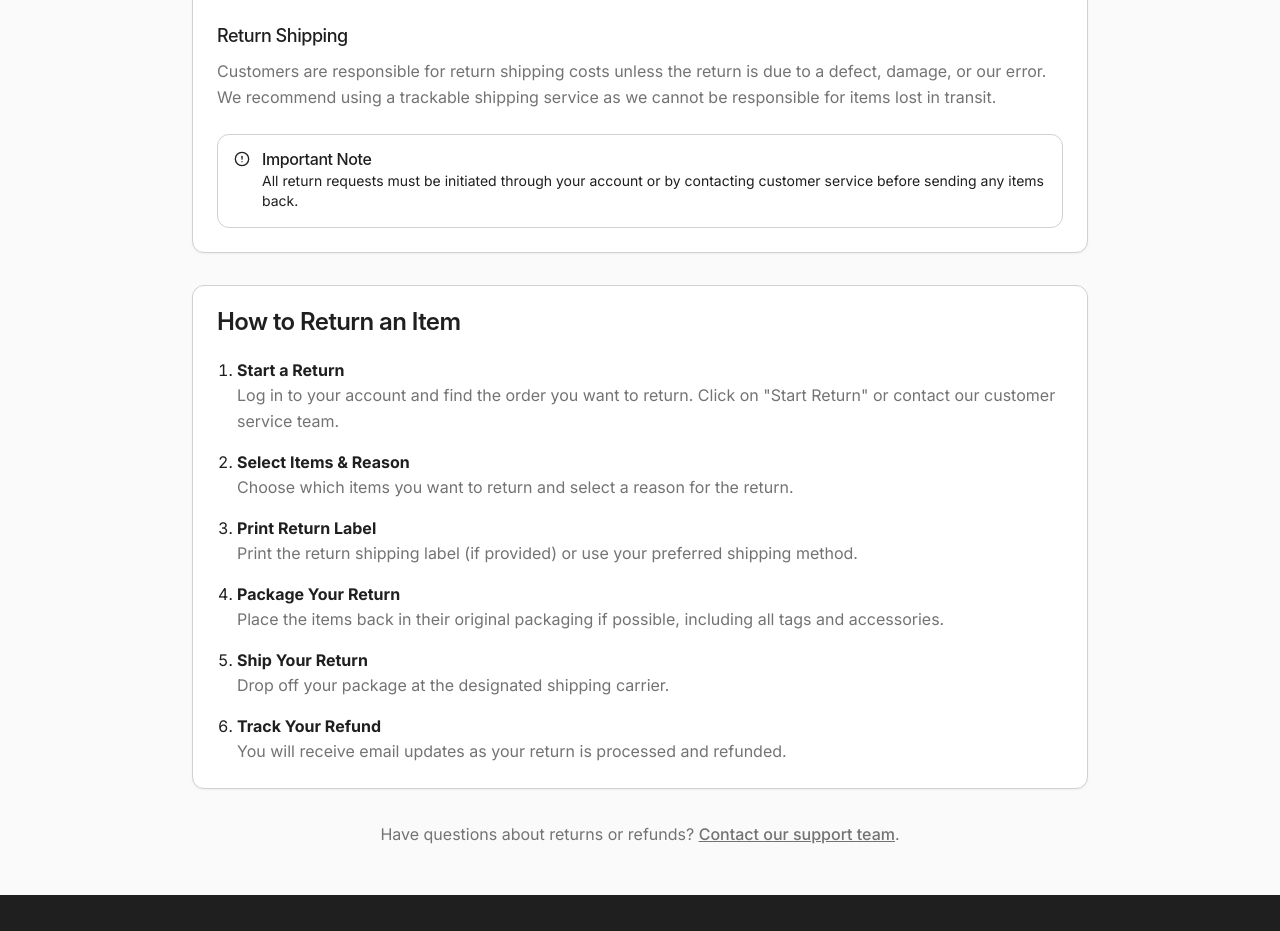
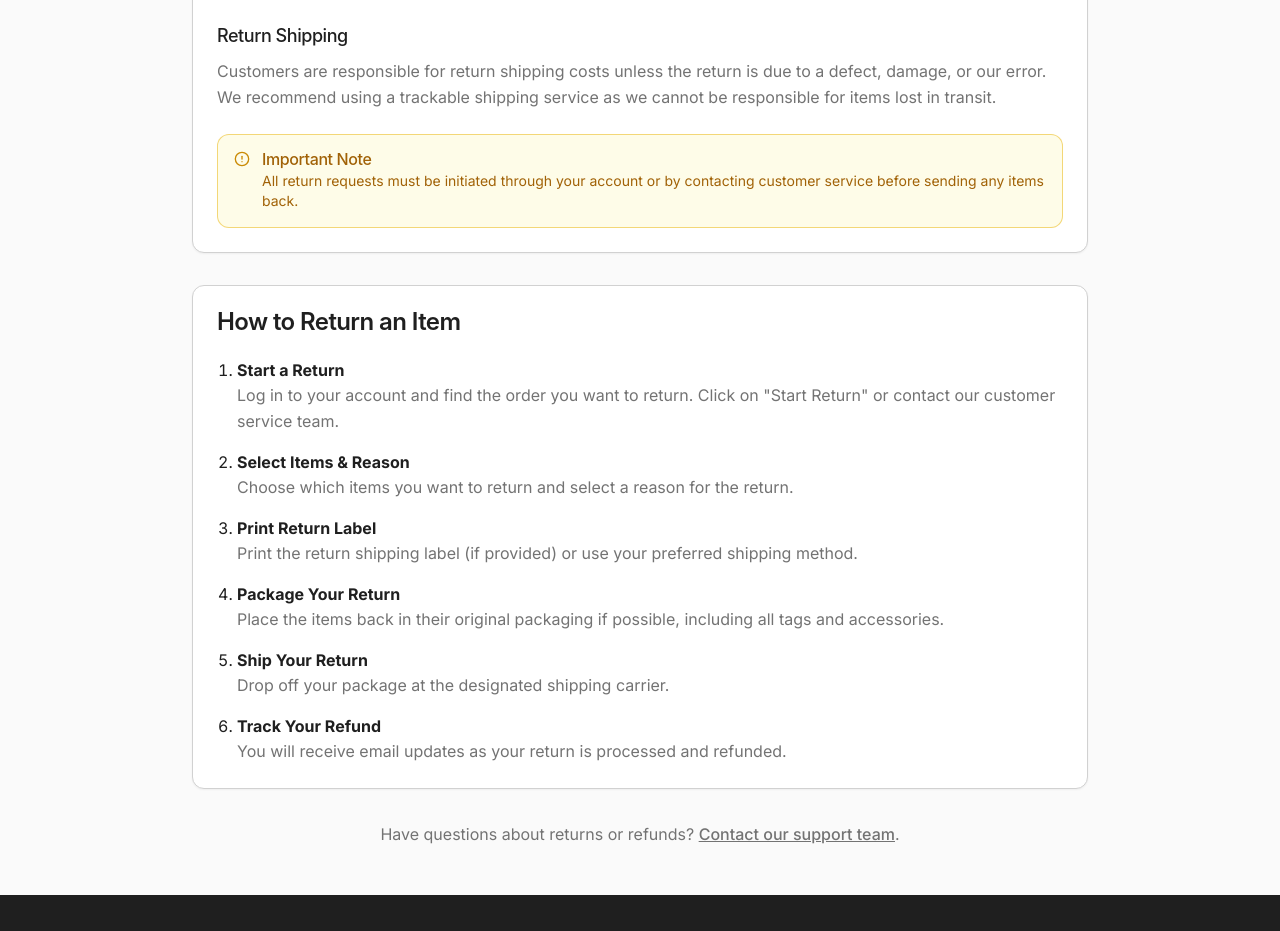
Before and after one commit to kudaT/eksejabula-experience, a React (Vite) app: page /returns in a window 1280 px wide. Shown: the part 900-1831 px from the top of the page. Built offline with nearby package versions, Linux system fonts and the light colour scheme; the HTML template or start-up script is replaced by a standard one.

Commit message:
Fix: Alert variant type error
Fixes a TypeScript error in Returns.tsx related to the Alert component's variant prop.

```diff
--- a/src/components/ui/alert.tsx
+++ b/src/components/ui/alert.tsx
@@ -1,3 +1,4 @@
+
 import * as React from "react"
 import { cva, type VariantProps } from "class-variance-authority"
 
@@ -11,6 +12,8 @@ const alertVariants = cva(
         default: "bg-background text-foreground",
         destructive:
           "border-destructive/50 text-destructive dark:border-destructive [&>svg]:text-destructive",
+        warning:
+          "border-yellow-500/50 text-yellow-700 dark:text-yellow-500 [&>svg]:text-yellow-600 bg-yellow-50 dark:bg-yellow-950/10",
       },
     },
     defaultVariants: {
```
